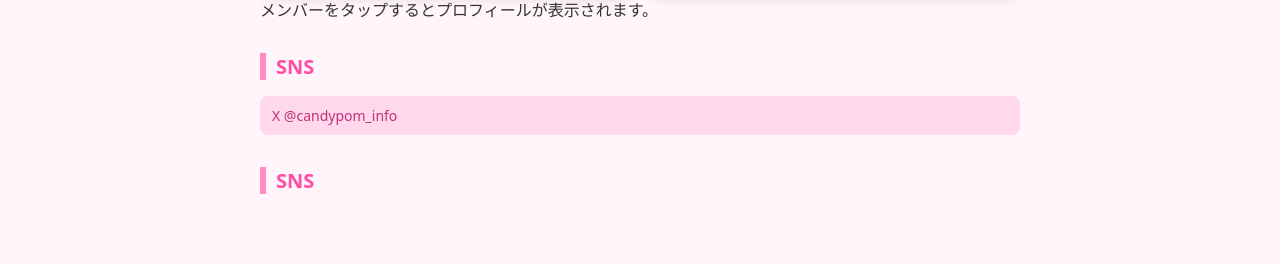
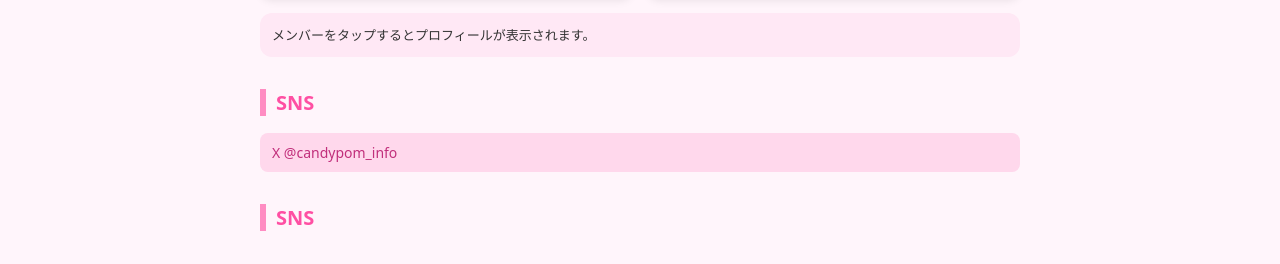
Before and after one commit to candypompominfo/candypompom, a plain HTML site: page index.html in a window 1280 px wide. Shown: the part 538-802 px from the top of the page. Drawn offline with Linux system fonts and the light colour scheme.

Commit message:
Add styling for profile box in index.html

```diff
--- a/index.html
+++ b/index.html
@@ -84,6 +84,15 @@
       color: #ff60a5;
       font-weight: 600;
     }
+    .profile-box {
+      margin-top: 16px;
+      padding: 12px;
+      border-radius: 12px;
+      background: #ffe8f5;
+      font-size: 13px;
+      white-space: normal;
+      line-height: 1.6;
+    }
 
     /* SNS */
     .sns-list {
```
